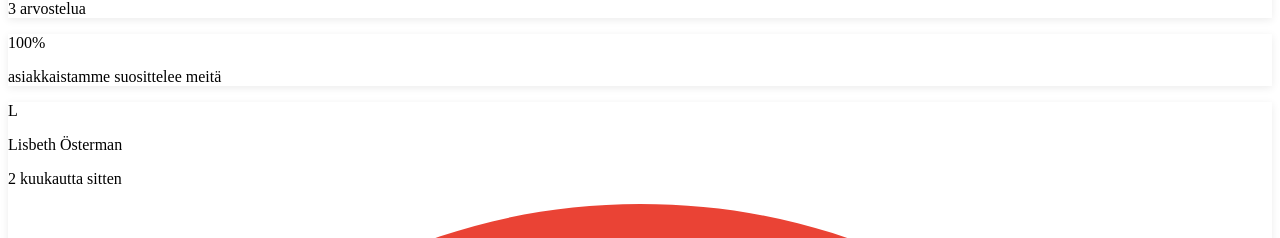
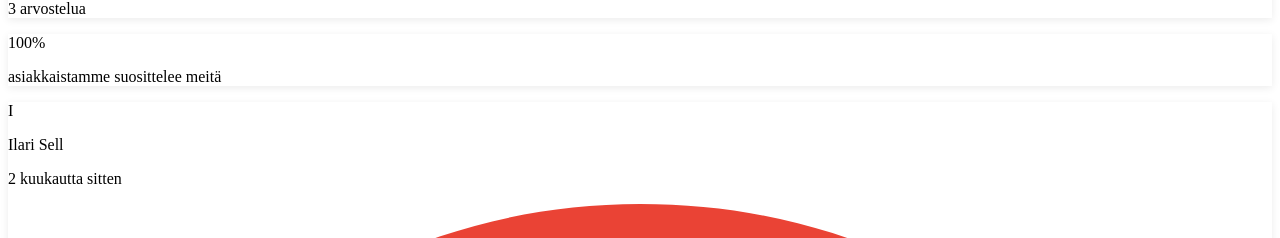
Before and after one commit to juurijoonatan-cpu/Puuhapatet.fi, a React (Vite) app in the folder client/: page / in a window 1280 px wide. Shown: the part 3957-4195 px from the top of the page. Built offline with nearby package versions, Linux system fonts and the light colour scheme.

Commit message:
Lisää Ilari Sellin arvostelu, päivitä muiden päivämäärät
- Ilari Sell: 5 tähteä, 20.4.2026 (1 viikko sitten)
- Lisbeth Österman: päivitetty 23.3.2026 (5 viikkoa sitten)
- Niilo T: päivitetty 23.3.2026 (5 viikkoa sitten)

https://claude.ai/code/session_01TANGVM9sJxTqe6v5MJoRZJ

```diff
--- a/client/src/data/reviews.ts
+++ b/client/src/data/reviews.ts
@@ -11,22 +11,21 @@ export const GOOGLE_REVIEW_COUNT = 3;
 
 export const reviews: Review[] = [
   {
+    author_name: "Ilari Sell",
+    rating: 5,
+    date: "2026-04-20",
+    text: "Loistava palvelu ja laadukasta jälkeä. Suosittelen!",
+  },
+  {
     author_name: "Lisbeth Österman",
     rating: 5,
-    date: "2026-04-19",
+    date: "2026-03-23",
     text: "Todella hyvä ikkunapesu, iloista, ammattitaitoista tekemistä, ja upea tulos! Kohtuu hinta",
   },
   {
     author_name: "Niilo T",
     rating: 5,
-    date: "2026-04-18",
+    date: "2026-03-23",
     text: "Hoitivat kevään ikkunan pesun mallikkaasti! Aian sopiminen hoitui kätevästi 👍",
   },
-  // TODO: lisää kolmannen arvostelun tiedot Google Mapsista
-  // {
-  //   author_name: "",
-  //   rating: 5,
-  //   date: "2026-04-XX",
-  //   text: "",
-  // },
 ];
```
